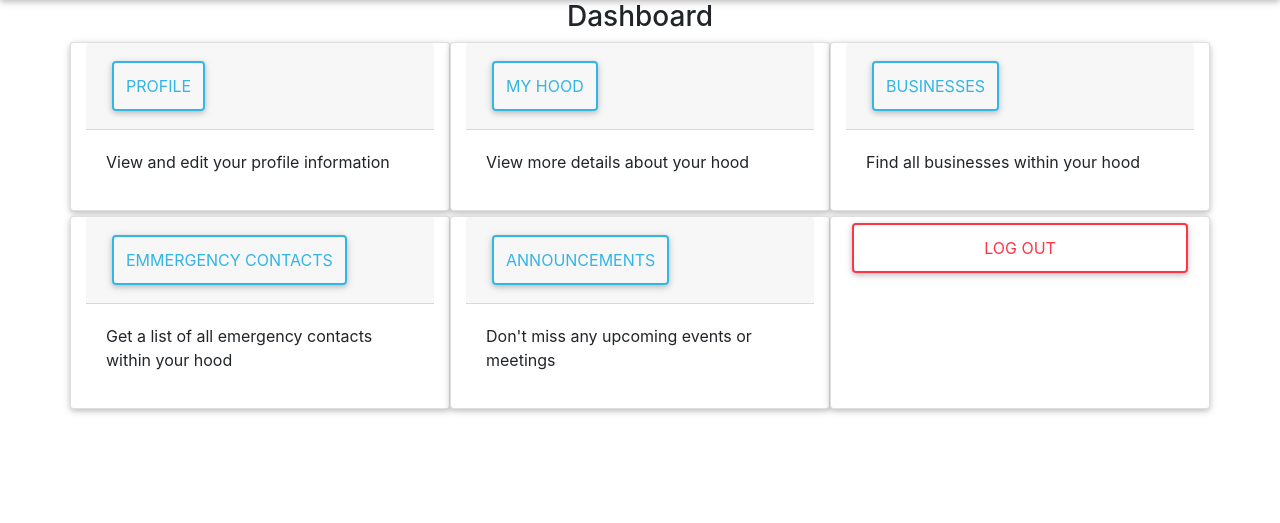
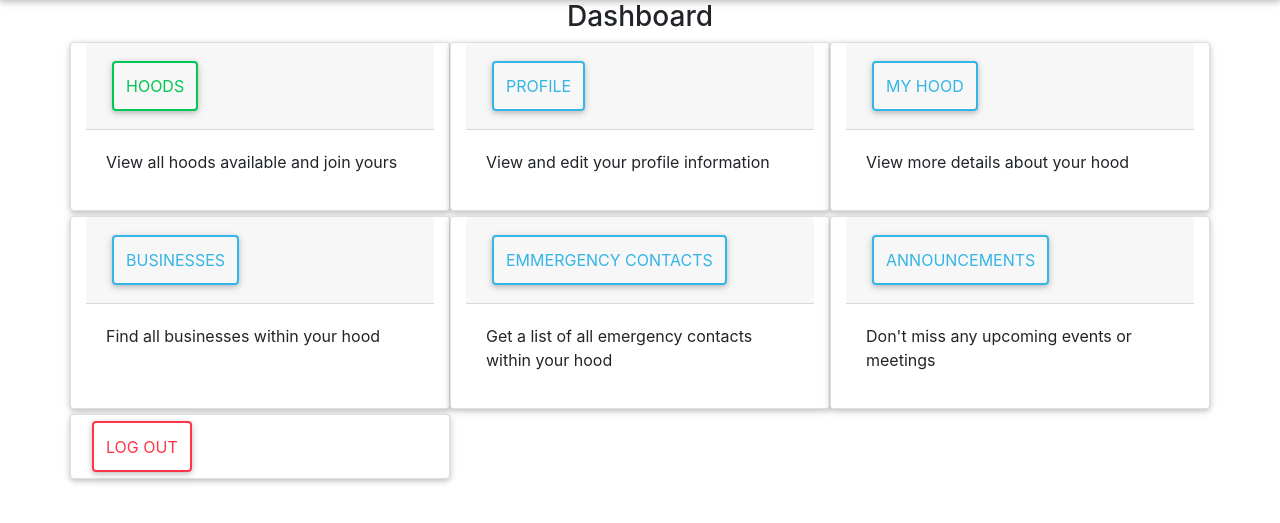
Before and after one commit to Vector254/hoodwatch, a Django app: page / in a window 1280 px wide. Shown: the part 56-579 px from the top of the page. Run offline with Django 3.2, Linux system fonts and the light colour scheme; some libraries are stand-ins or nearby versions.

Commit message:
create hoods page

```diff
--- a/hoodwatch/templates/index.html
+++ b/hoodwatch/templates/index.html
@@ -9,7 +9,14 @@
 <div class="container">
     <h3 class="text-center">Dashboard</h3>
     <div class="row">
-
+        <div class="card col-md-4">
+            <div class="card-header">
+                <a href="{% url 'hoods' %}"><button class="btn btn-outline-success">Hoods</button></a>
+            </div>
+            <div class="card-body">
+                <p>View all hoods available and join yours</p>
+            </div>
+        </div>
         <div class="card col-md-4">
             <div class="card-header">
                 <a href="{% url 'profile' %}"><button class="btn btn-outline-info">Profile</button></a>
@@ -51,7 +58,7 @@
             </div>
         </div>
         <div class="card col-md-4">
-            <button class="btn btn-outline-danger">Log out</button>
+           <a href="{% url 'logout' %}"> <button class="btn btn-outline-danger">Log out</button>
         </div>
     </div>
 </div>
--- a/hoodwatch/urls.py
+++ b/hoodwatch/urls.py
@@ -12,6 +12,8 @@ urlpatterns=[
     url('register/', views.register, name='register'),
     url('logout/', auth_views.LogoutView.as_view(template_name='registration/logout.html'), name='logout'),
     url('profile/', views.profile, name='profile'),
+    url('hoods/', views.hoods, name='hoods'),
+
 ]
 if settings.DEBUG:
     urlpatterns+= static(settings.MEDIA_URL, document_root = settings.MEDIA_ROOT)
--- a/hoodwatch/views.py
+++ b/hoodwatch/views.py
@@ -50,3 +50,11 @@ def profile(request):
     }
 
     return render(request, 'profile.html', params)
+
+def hoods(request):
+    hoods = NeighbourHood.objects.all()
+    params ={
+        'hoods':hoods,
+    }
+
+    return render(request, 'hoods.html',params)
```
Also changed, not shown: hoodwatch/templates/hoods.html (added, +19 -0 lines), project/settings.py (+13 -2 lines), media/default.png (added).
